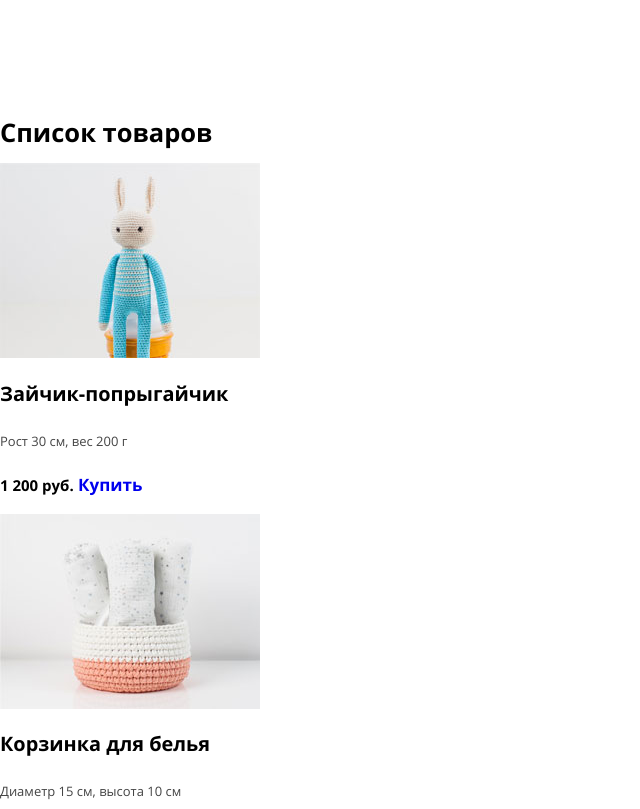
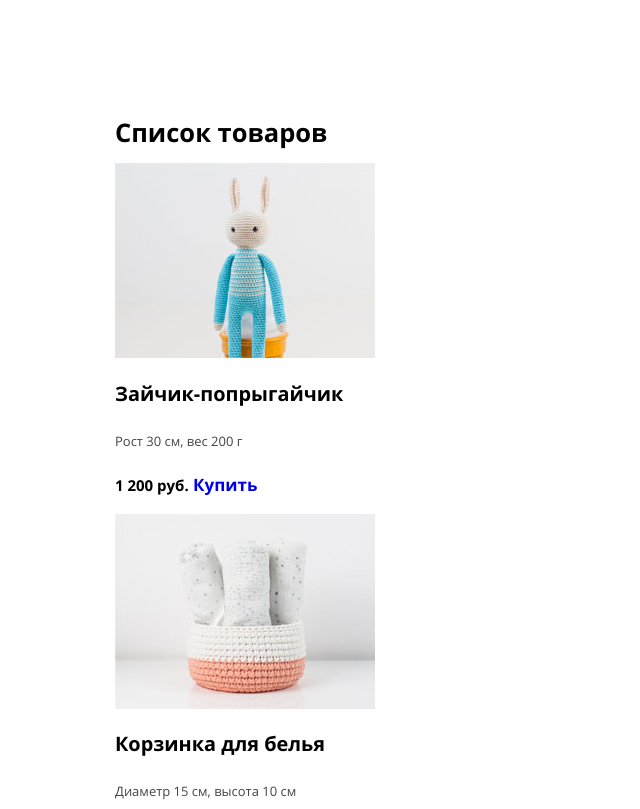
Before and after one commit to lotus84/918643-mishka-16, a website: page source/catalog.html in a window 1280 px wide. Shown: the part 380-1189 px from the top of the page, without its empty margins (0-640 px from the left). Drawn offline with nearby package versions, Linux system fonts and the light colour scheme; files that its build step writes are made by us from their sources.

Commit message:
Добавила центровщик на старницу каталога и прописала для него стили

```diff
--- a/source/catalog.html
+++ b/source/catalog.html
@@ -34,6 +34,7 @@
 
     <main class="page-main--inner">
       <h1 class="page-main__title">Каталог товаров</h1>
+      <div class="page-main__wrapper page-main__wrapper--inner">
         <section class="catalog">
           <h2 class="visually-hidden">Список товаров</h2>
           <ul class="catalog__list">
@@ -94,6 +95,7 @@
           <p class="production__intro">По просьбам наших любимых фолловеров мы сняли для вас подробное видео о том, как появляются наши товары.</p>
           <a class="production__button button" href="checkout.html">Сделать заказ</a>
         </section>
+      </div>
     </main>
 
     <footer class="page-footer">
--- a/source/less/blocks/page-main.less
+++ b/source/less/blocks/page-main.less
@@ -34,6 +34,11 @@
   color: #231f20;
 }
 
+.page-main__wrapper--inner {
+  width: 260px;
+  margin: 0 auto;
+}
+
 .page-main__intro {
   font-weight: 400;
   font-size: 13px;
@@ -66,7 +71,7 @@
   }
 
   .page-main__wrapper {
-    width: 670px;
+    width: 668px;
     margin: 0 auto;
   }
 
```
Lines whose indentation alone changed are shown as unchanged.
